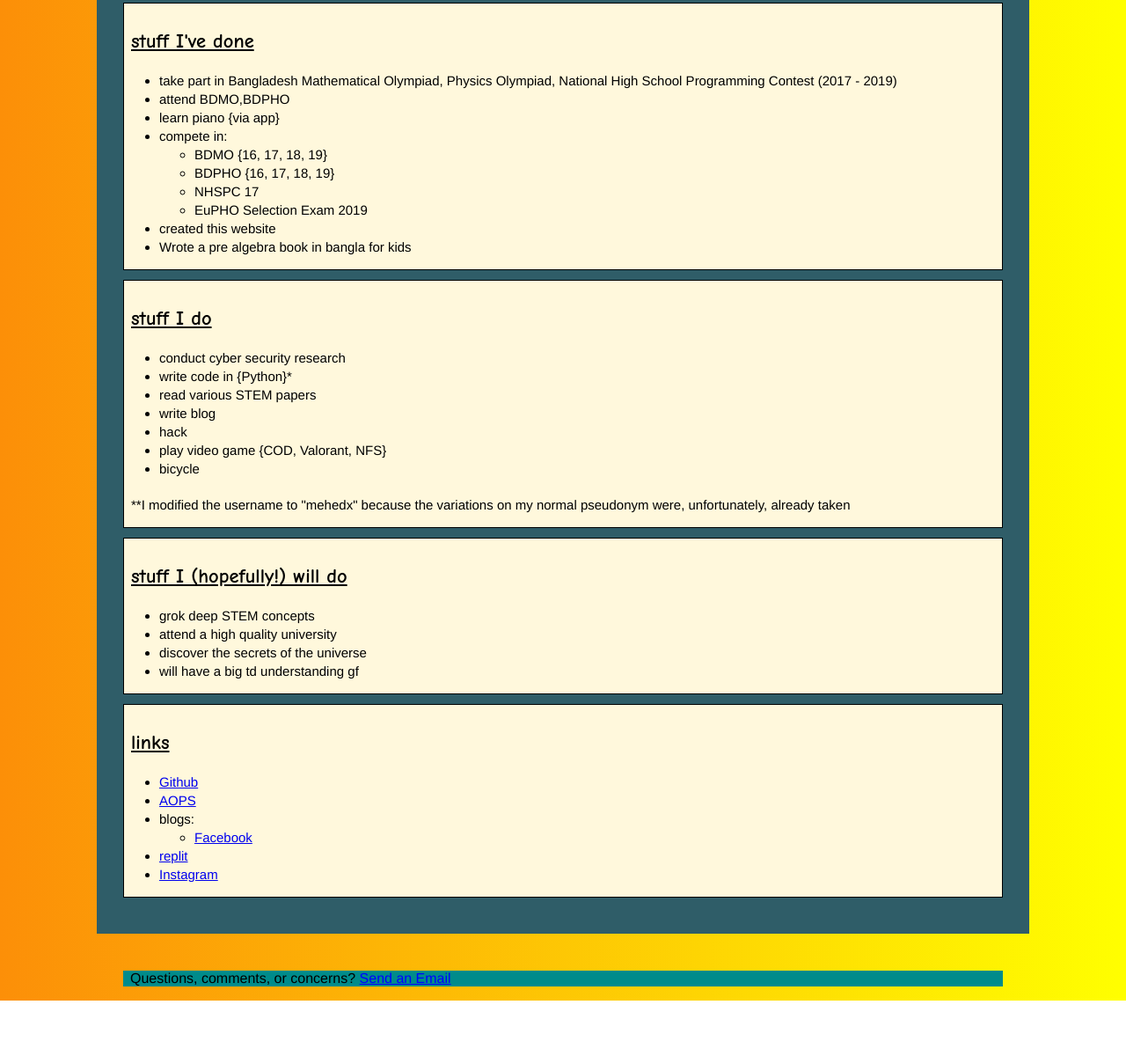
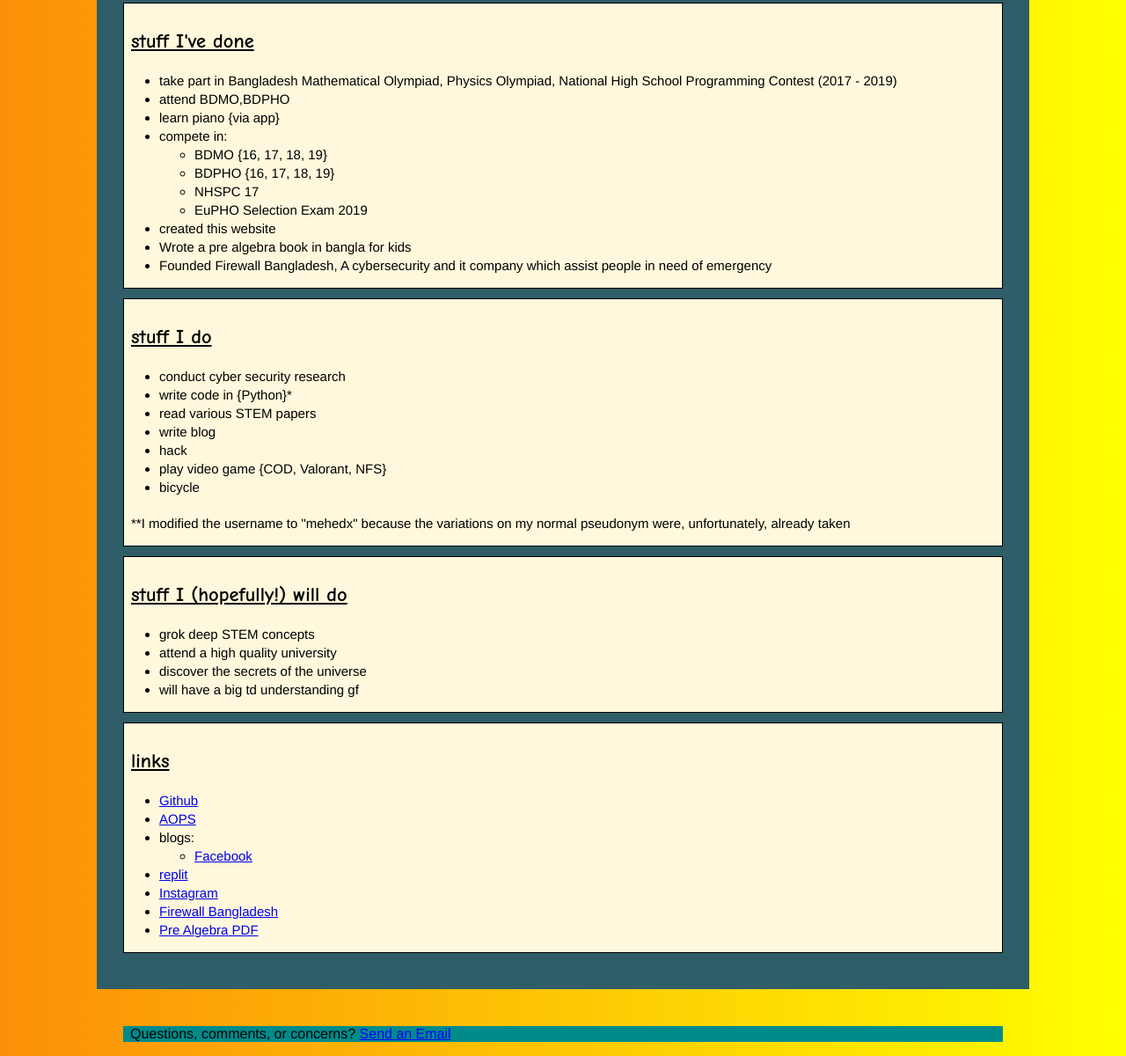
Before and after one commit to mehedx/mehedx.github.io, a plain HTML site: page index.html in a window 1280 px wide. Shown: the part 720-1920 px from the top of the page at 88% size. Before the commit the page ends 1857 px from the top, so only its background shows below. Drawn offline with Linux system fonts and the light colour scheme.

Commit message:
Update index.html

```diff
--- a/index.html
+++ b/index.html
@@ -47,6 +47,7 @@
                     </li>
 					<li>created this website</li>
 			<li>Wrote a pre algebra book in bangla for kids</li>
+			<li> Founded Firewall Bangladesh, A cybersecurity and it company which assist people in need of emergency</li>
                 </ul>
             </div>
             <div class = "content-box">
@@ -80,7 +81,9 @@
                             <li><a href = "https://facebook.com/mehedx">Facebook</a></li>
 					</ul></li>
                     <li><a href = "https://replit.com/@mehedx/">replit</a></li>
-                    <li><a href = "https://instagram.com/mehedx/"> Instagram</a></li>
+                    <li><a href = "https://instagram.com/mehedifw/">Instagram</a></li>
+			<li><a href = "https://instagram.com/firewallbd/">Firewall Bangladesh</a></li>
+			<li><a href = "https://drive.google.com/file/d/1E0pBNLoU_lllm2Ww2AtbNkcaBN43_EeY/view/"> Pre Algebra PDF</a></li>
                 </ul>
             </div>
         </div>
```
